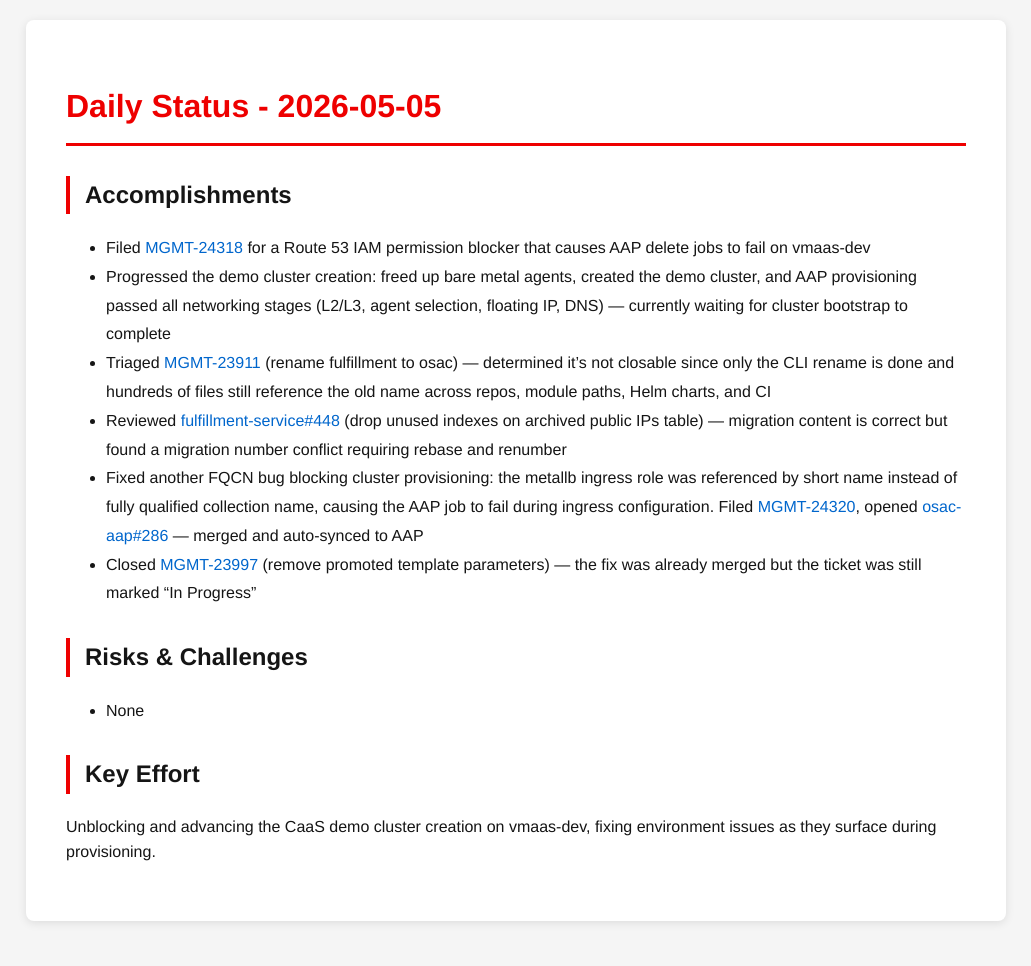
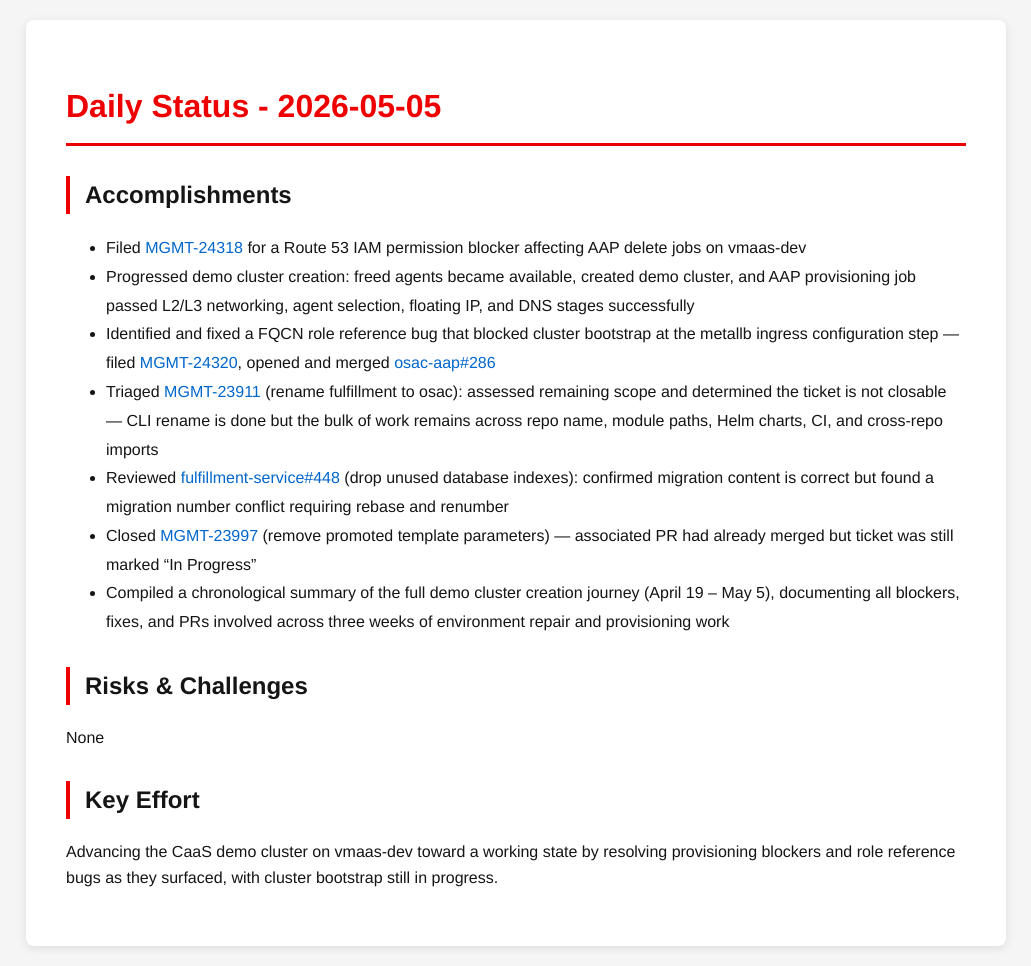
Before and after one commit to tzvatot/daily-status, a Jekyll site: the page built from 2026-05-05.md, in a window 1280 px wide. Shown: the whole page, without its empty margins (124-1155 px from the left). Built offline with Jekyll 4.4.1, drawn with Linux system fonts in a browser that asks for light colours; before the commit the page ends 941 px from its top, so only the background shows below that.

Commit message:
Daily status update - 2026-05-05

```diff
--- a/2026-05-05.md
+++ b/2026-05-05.md
@@ -7,18 +7,16 @@ date: 2026-05-05
 # Daily Status - 2026-05-05
 
 ## Accomplishments
-
-- Filed [MGMT-24318](https://issues.redhat.com/browse/MGMT-24318) for a Route 53 IAM permission blocker that causes AAP delete jobs to fail on vmaas-dev
-- Progressed the demo cluster creation: freed up bare metal agents, created the demo cluster, and AAP provisioning passed all networking stages (L2/L3, agent selection, floating IP, DNS) — currently waiting for cluster bootstrap to complete
-- Triaged [MGMT-23911](https://issues.redhat.com/browse/MGMT-23911) (rename fulfillment to osac) — determined it's not closable since only the CLI rename is done and hundreds of files still reference the old name across repos, module paths, Helm charts, and CI
-- Reviewed [fulfillment-service#448](https://github.com/osac-project/fulfillment-service/pull/448) (drop unused indexes on archived public IPs table) — migration content is correct but found a migration number conflict requiring rebase and renumber
-- Fixed another FQCN bug blocking cluster provisioning: the metallb ingress role was referenced by short name instead of fully qualified collection name, causing the AAP job to fail during ingress configuration. Filed [MGMT-24320](https://issues.redhat.com/browse/MGMT-24320), opened [osac-aap#286](https://github.com/osac-project/osac-aap/pull/286) — merged and auto-synced to AAP
-- Closed [MGMT-23997](https://issues.redhat.com/browse/MGMT-23997) (remove promoted template parameters) — the fix was already merged but the ticket was still marked "In Progress"
+- Filed [MGMT-24318](https://issues.redhat.com/browse/MGMT-24318) for a Route 53 IAM permission blocker affecting AAP delete jobs on vmaas-dev
+- Progressed demo cluster creation: freed agents became available, created demo cluster, and AAP provisioning job passed L2/L3 networking, agent selection, floating IP, and DNS stages successfully
+- Identified and fixed a FQCN role reference bug that blocked cluster bootstrap at the metallb ingress configuration step — filed [MGMT-24320](https://issues.redhat.com/browse/MGMT-24320), opened and merged [osac-aap#286](https://github.com/osac-project/osac-aap/pull/286)
+- Triaged [MGMT-23911](https://issues.redhat.com/browse/MGMT-23911) (rename fulfillment to osac): assessed remaining scope and determined the ticket is not closable — CLI rename is done but the bulk of work remains across repo name, module paths, Helm charts, CI, and cross-repo imports
+- Reviewed [fulfillment-service#448](https://github.com/osac-project/fulfillment-service/pull/448) (drop unused database indexes): confirmed migration content is correct but found a migration number conflict requiring rebase and renumber
+- Closed [MGMT-23997](https://issues.redhat.com/browse/MGMT-23997) (remove promoted template parameters) — associated PR had already merged but ticket was still marked "In Progress"
+- Compiled a chronological summary of the full demo cluster creation journey (April 19 – May 5), documenting all blockers, fixes, and PRs involved across three weeks of environment repair and provisioning work
 
 ## Risks & Challenges
-
-- None
+None
 
 ## Key Effort
-
-Unblocking and advancing the CaaS demo cluster creation on vmaas-dev, fixing environment issues as they surface during provisioning.
+Advancing the CaaS demo cluster on vmaas-dev toward a working state by resolving provisioning blockers and role reference bugs as they surfaced, with cluster bootstrap still in progress.
```
